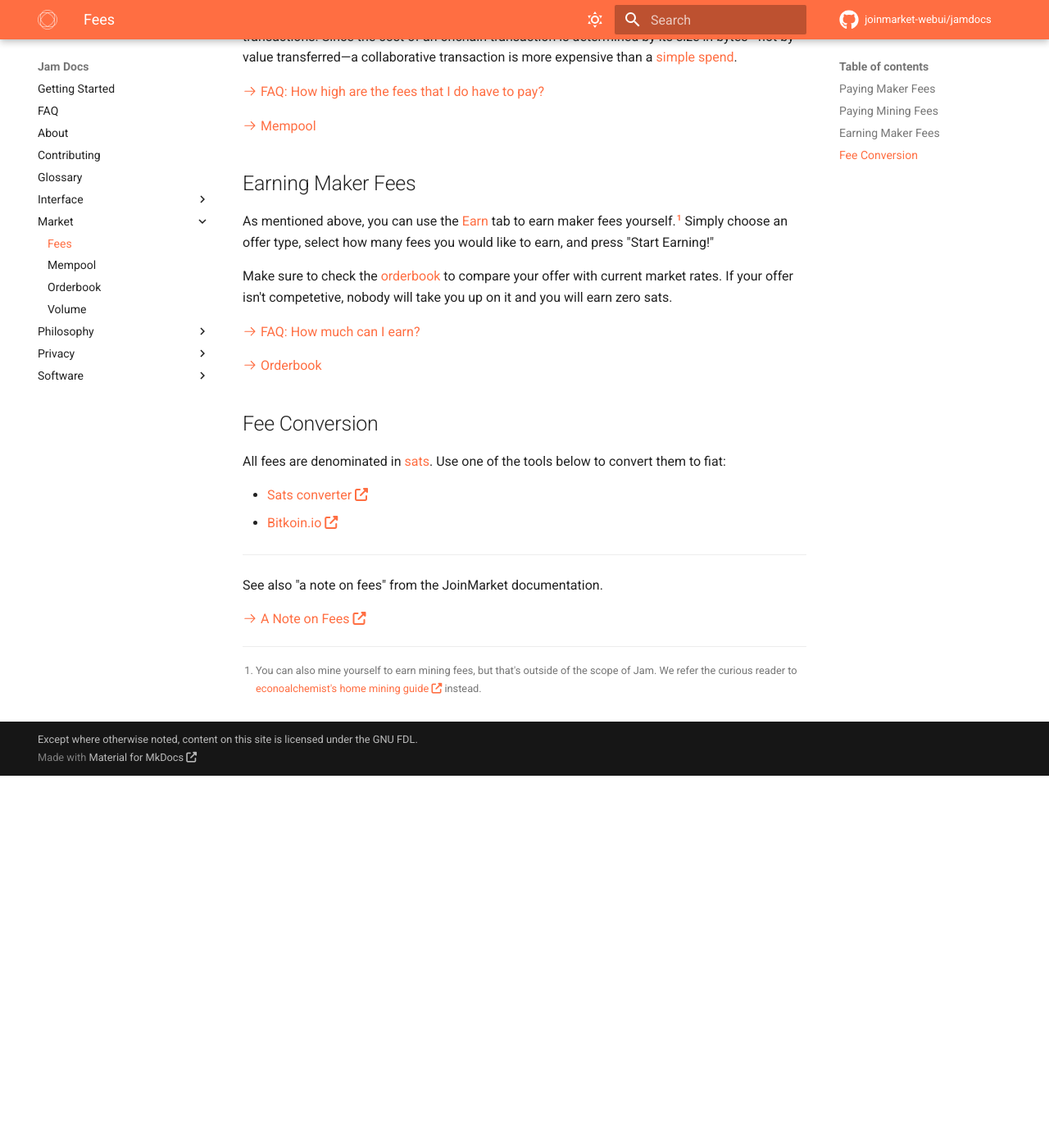
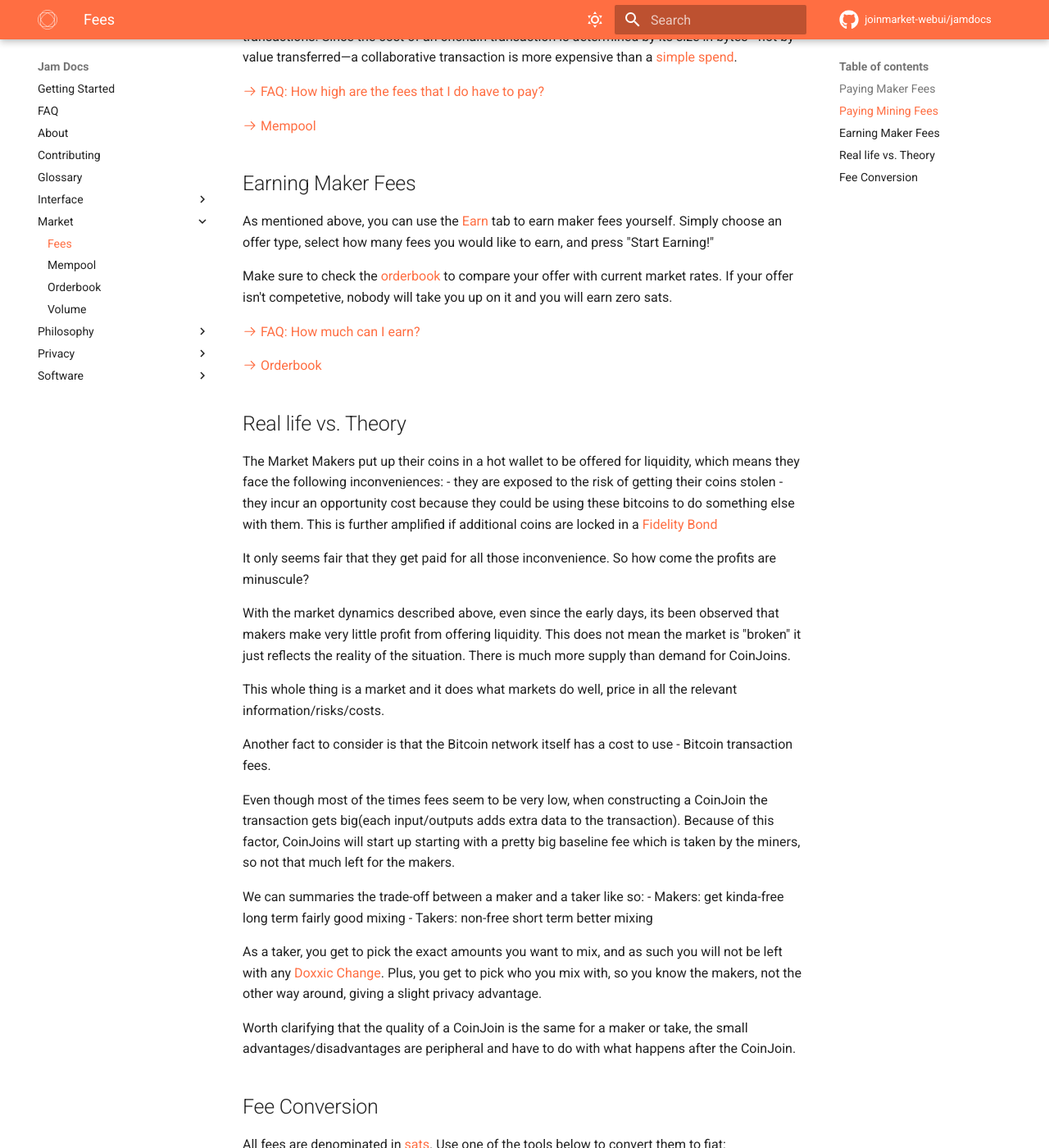
Before and after one commit to joinmarket-webui/jamdocs, an MkDocs documentation site: the page built from docs/market/fees.md, in a window 1280 px wide and 1400 px high, scrolled down 944 px. Shown: the whole window at 82% size. Built offline with MkDocs 1.6.1 and Material for MkDocs 9.7.7, drawn with Linux system fonts in a browser that asks for light colours; nearby versions of some CDN libraries; comment, search, counter and statistics services are not loaded; before the commit the page ends 1890 px from its top, so only the background shows below that.

Commit message:
Update fees.md

```diff
--- a/docs/market/fees.md
+++ b/docs/market/fees.md
@@ -61,7 +61,7 @@ transaction is more expensive than a [simple spend][ss].
 ## Earning Maker Fees
 
 As mentioned above, you can use the [Earn][earn] tab to earn maker fees
-yourself.[^fn-home-mining] Simply choose an offer type, select how many fees you would like to earn, and press "Start Earning!"
+yourself. Simply choose an offer type, select how many fees you would like to earn, and press "Start Earning!"
 
 Make sure to check the [orderbook][orderbook] to compare your offer with current
 market rates. If your offer isn't competetive, nobody will take you up on it and
@@ -69,13 +69,43 @@ you will earn zero sats.
 
 [orderbook]: orderbook.md
 
-[^fn-home-mining]: You can also mine yourself to earn mining fees, but that's outside of the scope of Jam. We refer the curious reader to [econoalchemist's home mining guide](https://archive.ph/TLIay) instead.
-
 [:octicons-arrow-right-24: FAQ: How much can I earn?][faq-earn]
 
 [:octicons-arrow-right-24: Orderbook][orderbook]
 
 [faq-earn]: /FAQ/#how-much-can-i-earn
+
+## Real life vs. Theory
+
+The Market Makers put up their coins in a hot wallet to be offered for liquidity, which means they face the following inconveniences:
+- they are exposed to the risk of getting their coins stolen
+- they incur an opportunity cost because they could be using these bitcoins to do something else with them. This is further amplified if additional coins are locked in a [Fidelity Bond][Fidelity Bond]
+
+It only seems fair that they get paid for all those inconvenience.
+So how come the profits are minuscule?
+
+With the market dynamics described above,  even since the early days, its been observed that makers make very little profit from offering liquidity.
+This does not mean the market is "broken" it just reflects the reality of the situation.
+There is much more supply than demand for CoinJoins.
+
+This whole thing is a market and it does what markets do well, price in all the relevant information/risks/costs.
+
+Another fact to consider is that the Bitcoin network itself has a cost to use - Bitcoin transaction fees.
+
+Even though most of the times fees seem to be very low, when constructing a CoinJoin the transaction gets big(each input/outputs adds extra data to the transaction).
+Because of this factor, CoinJoins will start up starting with a pretty big baseline fee which is taken by the miners, so not that much left for the makers.
+
+We can summaries the trade-off between a maker and a taker like so:
+- Makers: get kinda-free long term fairly good mixing
+- Takers: non-free short term better mixing
+
+As a taker, you get to pick the exact amounts you want to mix, and as such you will not be left with any [Doxxic Change][Doxxic Change].
+Plus, you get to pick who you mix with, so you know the makers, not the other way around, giving a slight privacy advantage.
+
+Worth clarifying that the quality of a CoinJoin is the same for a maker or take, the small advantages/disadvantages are peripheral and have to do with what happens after the CoinJoin.
+
+[Doxxic Change]: /glossary/#doxxic-change
+[Fidelity Bond]: /glossary/#fidelity-bond
 
 ## Fee Conversion
 
```
